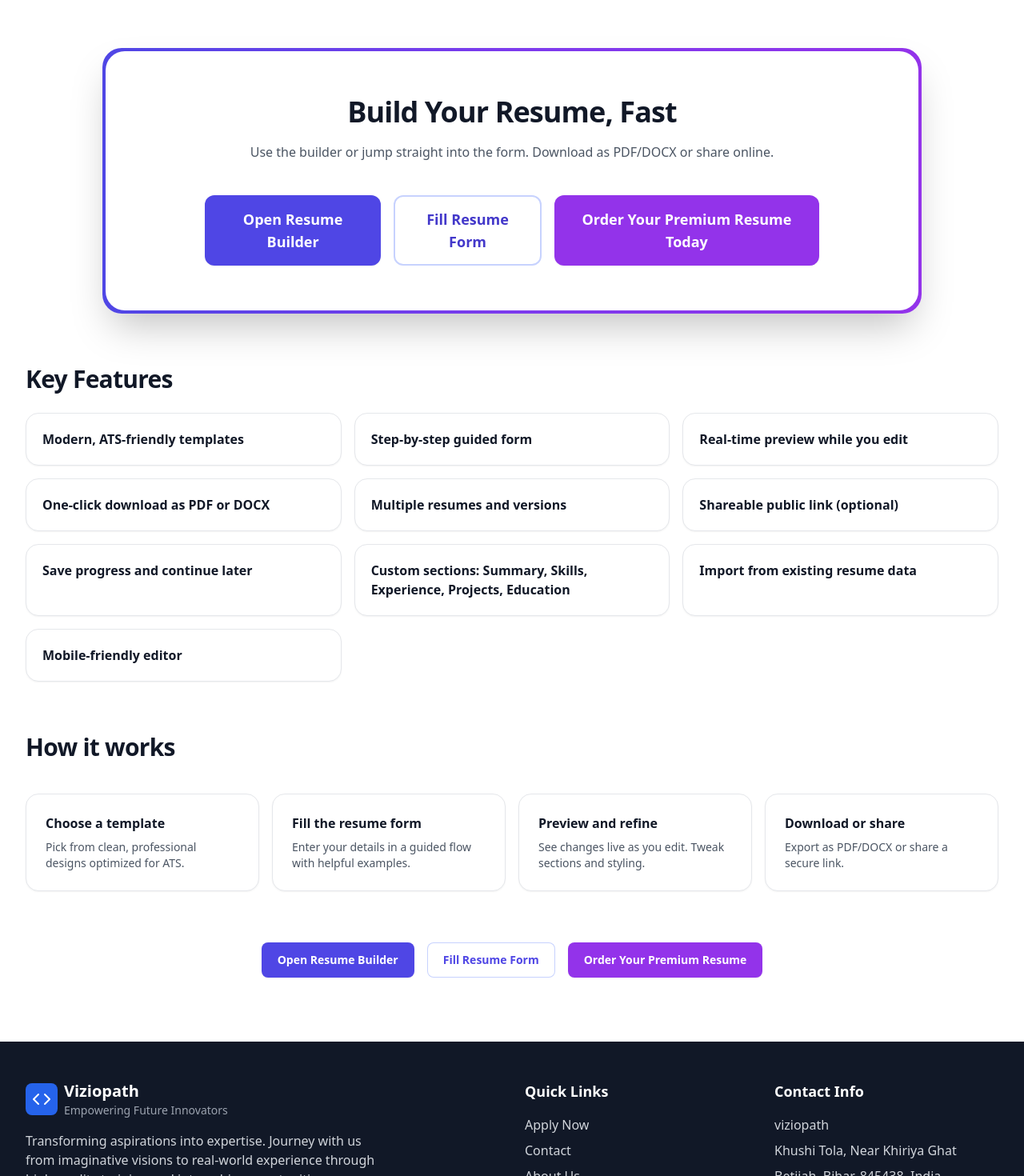
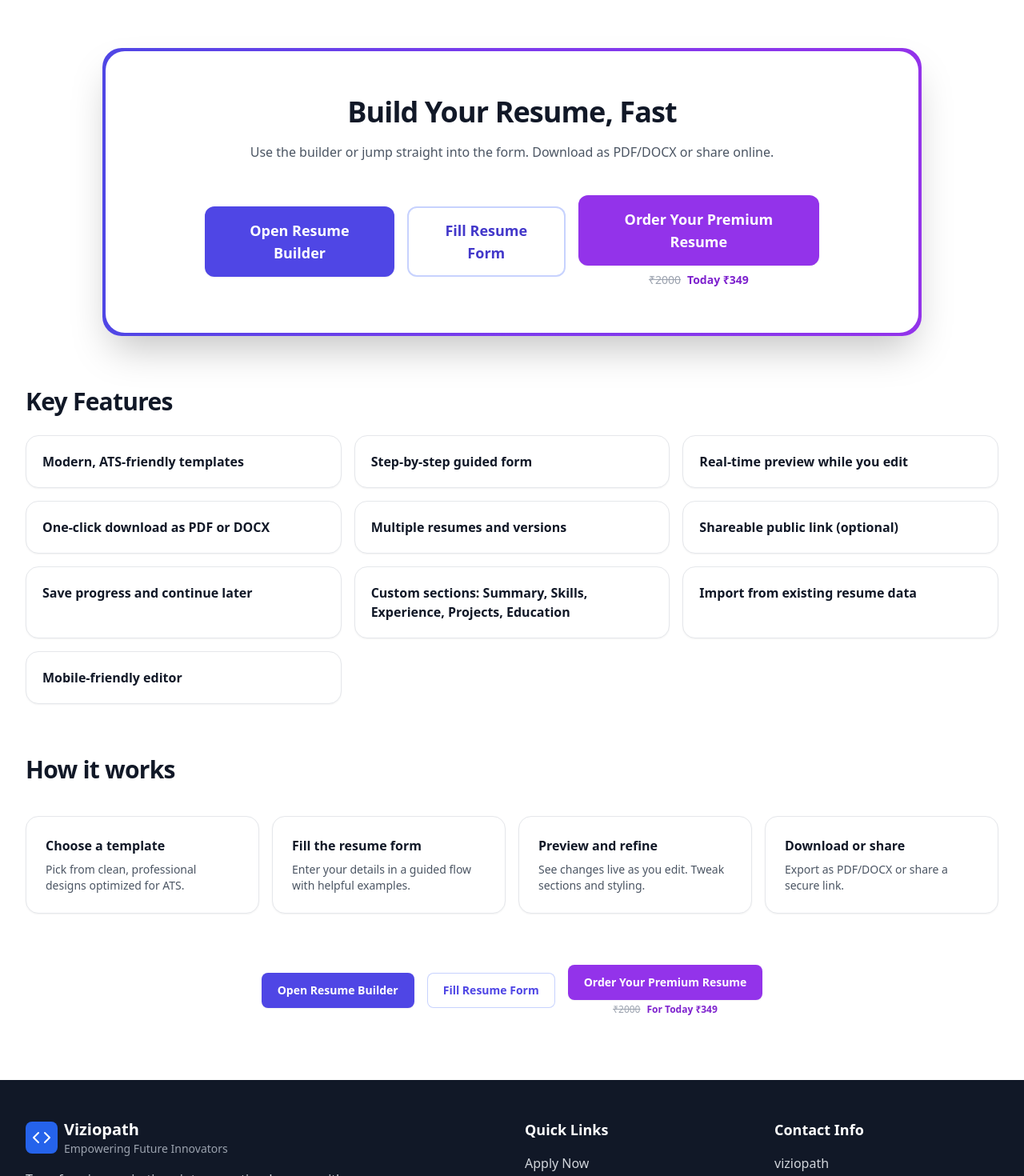
Before and after one commit to Dharmendra20009/viziopath-app, a React (Vite) app: page /services in a window 1280 px wide. Shown: the part 300-1770 px from the top of the page at 80% size. Built offline with nearby package versions, Linux system fonts and the light colour scheme; no server answers.

Commit message:
add premium price

```diff
--- a/src/pages/ResumeBuilder.tsx
+++ b/src/pages/ResumeBuilder.tsx
@@ -67,9 +67,15 @@ const ResumeBuilder: React.FC = () => {
                   <a href="https://www.careerhubs.info/resume-form" target="_blank" rel="noopener noreferrer" className="inline-flex items-center justify-center rounded-xl px-6 py-4 text-base font-semibold text-indigo-700 ring-2 ring-inset ring-indigo-200 transition-colors hover:bg-indigo-50 sm:text-lg">
                     Fill Resume Form
                   </a>
-                  <a href="https://docs.google.com/forms/d/e/1FAIpQLSfGE3mcREhM0VatrbUXHupROarHAPa7Pp6YO3hXCHUPuoeGpQ/viewform?usp=header" target="_blank" rel="noopener noreferrer" className="inline-flex items-center justify-center rounded-xl bg-purple-600 px-6 py-4 text-base font-semibold text-white shadow-sm transition-colors hover:bg-purple-500 sm:text-lg">
-                    Order Your Premium Resume Today
-                  </a>
+                  <div className="flex flex-col items-center">
+                    <a href="https://docs.google.com/forms/d/e/1FAIpQLSfGE3mcREhM0VatrbUXHupROarHAPa7Pp6YO3hXCHUPuoeGpQ/viewform?usp=header" target="_blank" rel="noopener noreferrer" className="inline-flex items-center justify-center rounded-xl bg-purple-600 px-6 py-4 text-base font-semibold text-white shadow-sm transition-colors hover:bg-purple-500 sm:text-lg">
+                      Order Your Premium Resume
+                    </a>
+                    <div className="mt-2 text-xs sm:text-sm text-gray-700">
+                      <span className="line-through text-gray-400 mr-2">₹2000</span>
+                      <span className="text-purple-700 font-semibold">Today ₹349</span>
+                    </div>
+                  </div>
                 </div>
               </div>
             </div>
@@ -93,9 +99,15 @@ const ResumeBuilder: React.FC = () => {
           <a href="https://www.careerhubs.info/resume-form" target="_blank" rel="noopener noreferrer" className="inline-flex items-center justify-center rounded-lg px-5 py-3 text-sm font-semibold text-indigo-600 ring-1 ring-inset ring-indigo-200 transition-colors hover:bg-indigo-50">
             Fill Resume Form
           </a>
-          <a href="https://docs.google.com/forms/d/e/1FAIpQLSfGE3mcREhM0VatrbUXHupROarHAPa7Pp6YO3hXCHUPuoeGpQ/viewform?usp=header" target="_blank" rel="noopener noreferrer" className="inline-flex items-center justify-center rounded-lg bg-purple-600 px-5 py-3 text-sm font-semibold text-white shadow-sm transition-colors hover:bg-purple-500">
-            Order Your Premium Resume
-          </a>
+          <div className="flex flex-col items-center">
+            <a href="https://docs.google.com/forms/d/e/1FAIpQLSfGE3mcREhM0VatrbUXHupROarHAPa7Pp6YO3hXCHUPuoeGpQ/viewform?usp=header" target="_blank" rel="noopener noreferrer" className="inline-flex items-center justify-center rounded-lg bg-purple-600 px-5 py-3 text-sm font-semibold text-white shadow-sm transition-colors hover:bg-purple-500">
+              Order Your Premium Resume
+            </a>
+            <div className="mt-1 text-xs text-gray-700">
+              <span className="line-through text-gray-400 mr-2">₹2000</span>
+              <span className="text-purple-700 font-semibold">For Today ₹349</span>
+            </div>
+          </div>
         </div>
       </div>
     </section>
```
